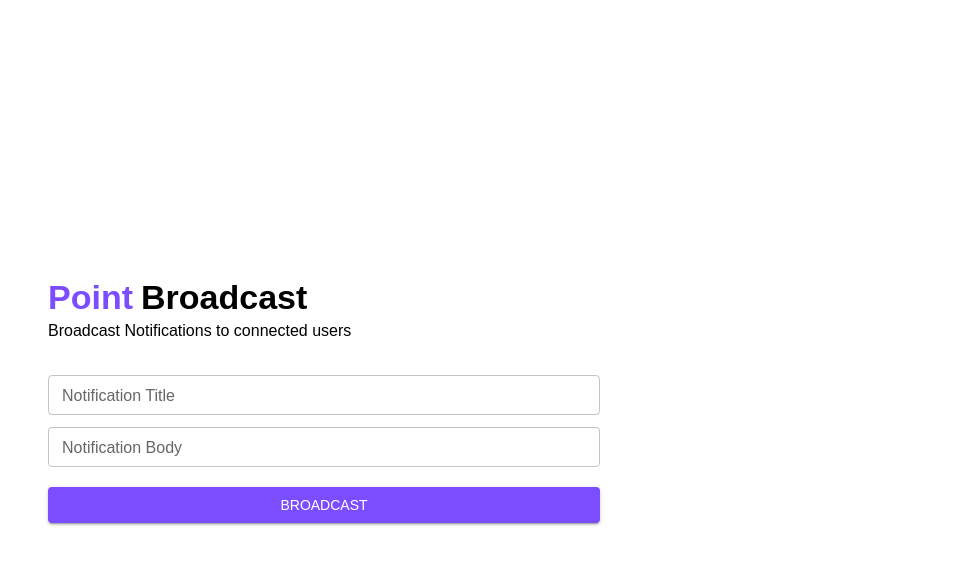
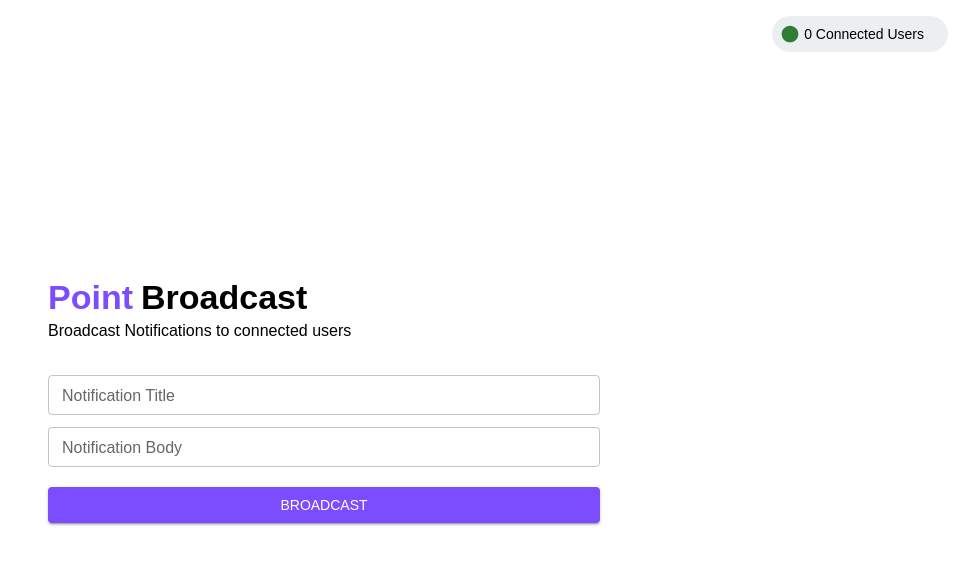
Before and after one commit to pointnetwork/pointnetwork-notifications-server, a React (Create React App) app in the folder client/: page / in a window 1280 px wide. Shown: the top 564 px of the page, without its empty margins (316-1280 px from the left). Built offline with nearby package versions, Linux system fonts and the light colour scheme; no server answers.

Commit message:
Show the number of connected users in the UI

```diff
--- a/client/package.json
+++ b/client/package.json
@@ -5,6 +5,7 @@
   "dependencies": {
     "@emotion/react": "^11.9.0",
     "@emotion/styled": "^11.8.1",
+    "@mui/icons-material": "^5.8.4",
     "@mui/material": "^5.8.1",
     "@testing-library/jest-dom": "^5.16.4",
     "@testing-library/react": "^13.3.0",
--- a/client/src/App.tsx
+++ b/client/src/App.tsx
@@ -1,4 +1,4 @@
-import { useState } from 'react';
+import { useEffect, useState } from 'react';
 import axios from 'axios';
 // MUI components
 import Alert from '@mui/material/Alert';
@@ -10,6 +10,8 @@ import TextField from '@mui/material/TextField';
 import Typography from '@mui/material/Typography';
 // Components
 import UIThemeProvider from './components/UIThemeProvider';
+// Icons
+import CircleIcon from '@mui/icons-material/Circle';
 // Typescript
 import { Notification } from './@types/interfaces';
 
@@ -23,6 +25,20 @@ function App() {
   const [form, setForm] = useState<Notification>({ ...emptyForm });
   const [isLoading, setLoading] = useState<boolean>(false);
   const [isError, setError] = useState<boolean>(false);
+  const [connectedUsers, setConnectedUsers] = useState<number>(0);
+
+  useEffect(() => {
+    setInterval(async () => {
+      try {
+        const { data } = await axios.get(
+          'http://localhost:8080/connected-users'
+        );
+        setConnectedUsers(data);
+      } catch (error) {
+        console.error(error);
+      }
+    }, 5000);
+  }, []);
 
   const handleChange = (e: any) =>
     setForm((prev) => ({ ...prev, [e.target.id]: e.target.value }));
@@ -45,6 +61,21 @@ function App() {
   return (
     <UIThemeProvider>
       <Box height='100vh' display='flex' alignItems='center'>
+        <Box
+          position='fixed'
+          top={16}
+          right={16}
+          display='flex'
+          alignItems='center'
+          borderRadius={20}
+          bgcolor='primary.light'
+          p={1}
+        >
+          <CircleIcon color='success' fontSize='small' />
+          <Typography variant='body2' ml={0.5} mr={2}>
+            {connectedUsers} Connected Users
+          </Typography>
+        </Box>
         <Container maxWidth='sm'>
           <Box display='flex'>
             <Typography fontWeight='bold' color='primary' variant='h4' mr={1}>
```
Also changed, not shown: 1 other file (tests, documents, lock files or other folders).
